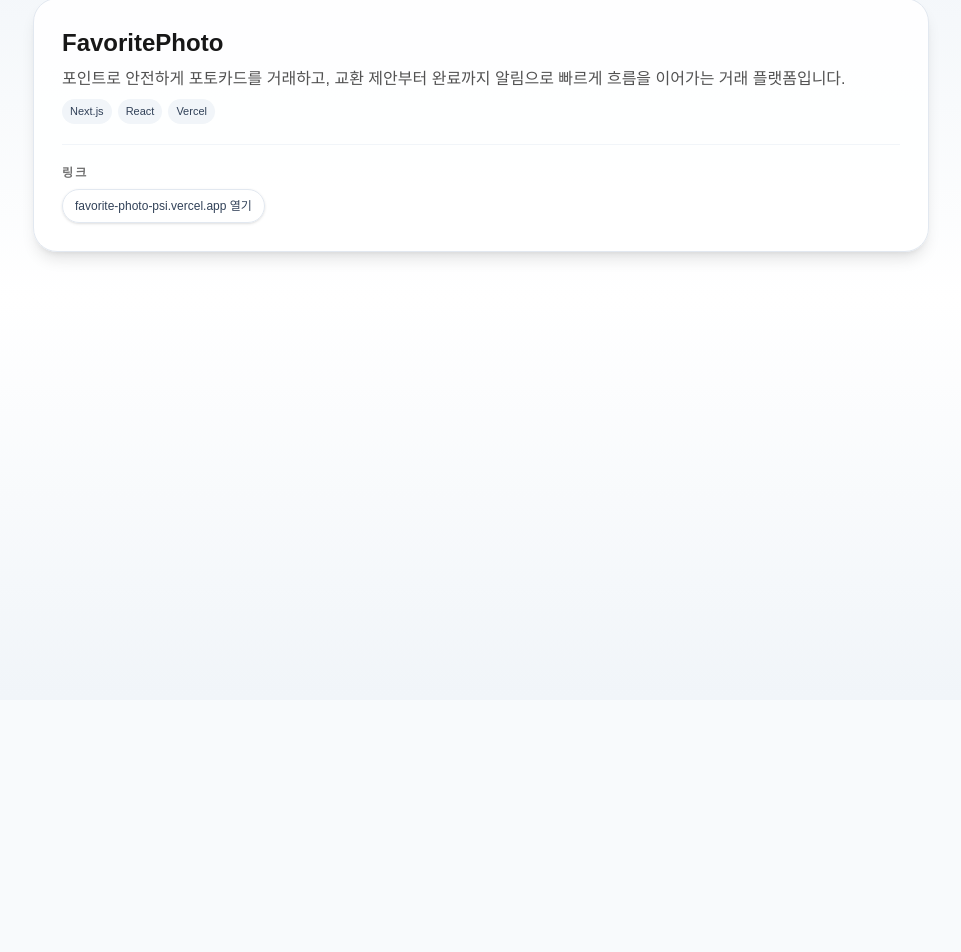
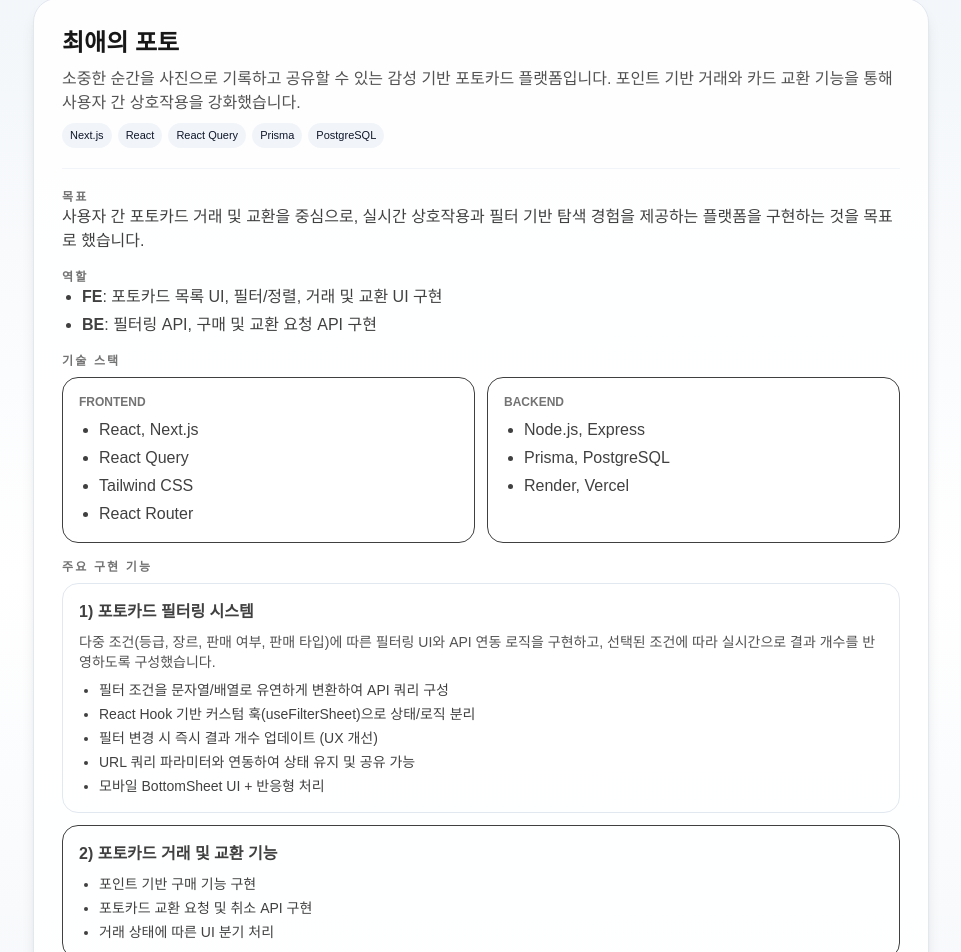
Before and after one commit to wooju01/profile_page, a Next.js app: page /projects/favorite-photo in a window 1280 px wide. Shown: the part 100-1052 px from the top of the page, without its empty margins (159-1120 px from the left). Before the commit the page ends 800 px from the top, so only its background shows below. Built offline with nearby package versions, Linux system fonts and the light colour scheme.

Commit message:
feat: 포토 작성 30%

```diff
--- a/app/projects/favorite-photo/page.tsx
+++ b/app/projects/favorite-photo/page.tsx
@@ -10,6 +10,7 @@ export default function FavoritePhotoPage() {
   return (
     <main className="min-h-screen bg-gradient-to-b from-slate-100 via-white to-slate-100 px-6 py-10 text-foreground dark:from-slate-950 dark:via-slate-900 dark:to-slate-950">
       <div className="mx-auto flex w-full max-w-4xl flex-col gap-6">
+        {/* 상단 */}
         <div className="flex items-center justify-between">
           <Link
             href="/"
@@ -23,27 +24,150 @@ export default function FavoritePhotoPage() {
           </span>
         </div>
 
+        {/* 메인 카드 */}
         <section className="rounded-3xl border border-slate-200 bg-white/90 p-7 shadow-lg dark:border-white/10 dark:bg-slate-950/90">
           <header className="space-y-2 border-b border-slate-100 pb-5 dark:border-slate-800">
             <h1 className="text-xl md:text-2xl font-semibold text-neutral-900 dark:text-neutral-50">
-              FavoritePhoto
+              최애의 포토
             </h1>
+
             <p className="text-sm md:text-base text-neutral-600 dark:text-neutral-300">
-              포인트로 안전하게 포토카드를 거래하고, 교환 제안부터 완료까지 알림으로
-              빠르게 흐름을 이어가는 거래 플랫폼입니다.
+              소중한 순간을 사진으로 기록하고 공유할 수 있는 감성 기반 포토카드
+              플랫폼입니다. 포인트 기반 거래와 카드 교환 기능을 통해 사용자 간
+              상호작용을 강화했습니다.
             </p>
+
             <div className="flex flex-wrap gap-1.5 text-[11px]">
-              <span className="rounded-full bg-slate-100 px-2 py-1 text-slate-700 dark:bg-slate-800 dark:text-slate-200">
+              <span className="rounded-full bg-slate-100 px-2 py-1 dark:bg-slate-800">
                 Next.js
               </span>
-              <span className="rounded-full bg-slate-100 px-2 py-1 text-slate-700 dark:bg-slate-800 dark:text-slate-200">
+              <span className="rounded-full bg-slate-100 px-2 py-1 dark:bg-slate-800">
                 React
               </span>
-              <span className="rounded-full bg-slate-100 px-2 py-1 text-slate-700 dark:bg-slate-800 dark:text-slate-200">
-                Vercel
+              <span className="rounded-full bg-slate-100 px-2 py-1 dark:bg-slate-800">
+                React Query
+              </span>
+              <span className="rounded-full bg-slate-100 px-2 py-1 dark:bg-slate-800">
+                Prisma
+              </span>
+              <span className="rounded-full bg-slate-100 px-2 py-1 dark:bg-slate-800">
+                PostgreSQL
               </span>
             </div>
           </header>
+
+          <div className="mt-5 space-y-4 text-sm md:text-base text-neutral-700 dark:text-neutral-200">
+            {/* 목표 */}
+            <section>
+              <h2 className="text-xs font-semibold uppercase tracking-[0.18em] text-neutral-500">
+                목표
+              </h2>
+              <p>
+                사용자 간 포토카드 거래 및 교환을 중심으로, 실시간 상호작용과
+                필터 기반 탐색 경험을 제공하는 플랫폼을 구현하는 것을 목표로
+                했습니다.
+              </p>
+            </section>
+
+            {/* 역할 */}
+            <section>
+              <h2 className="text-xs font-semibold uppercase tracking-[0.18em] text-neutral-500">
+                역할
+              </h2>
+              <ul className="list-disc pl-5 space-y-1">
+                <li>
+                  <strong>FE</strong>: 포토카드 목록 UI, 필터/정렬, 거래 및 교환
+                  UI 구현
+                </li>
+                <li>
+                  <strong>BE</strong>: 필터링 API, 구매 및 교환 요청 API 구현
+                </li>
+              </ul>
+            </section>
+
+            {/* 기술 스택 */}
+            <section>
+              <h2 className="text-xs font-semibold uppercase tracking-[0.18em] text-neutral-500">
+                기술 스택
+              </h2>
+
+              <div className="grid gap-3 md:grid-cols-2 mt-2">
+                <div className="rounded-2xl border p-4">
+                  <p className="text-xs font-semibold uppercase text-neutral-500">
+                    Frontend
+                  </p>
+                  <ul className="mt-2 list-disc pl-5 space-y-1">
+                    <li>React, Next.js</li>
+                    <li>React Query</li>
+                    <li>Tailwind CSS</li>
+                    <li>React Router</li>
+                  </ul>
+                </div>
+
+                <div className="rounded-2xl border p-4">
+                  <p className="text-xs font-semibold uppercase text-neutral-500">
+                    Backend
+                  </p>
+                  <ul className="mt-2 list-disc pl-5 space-y-1">
+                    <li>Node.js, Express</li>
+                    <li>Prisma, PostgreSQL</li>
+                    <li>Render, Vercel</li>
+                  </ul>
+                </div>
+              </div>
+            </section>
+
+            {/* 주요 구현 기능 */}
+            <section>
+              <h2 className="text-xs font-semibold uppercase tracking-[0.18em] text-neutral-500">
+                주요 구현 기능
+              </h2>
+
+              <div className="space-y-3 mt-2">
+                {/* 필터 */}
+                <div className="rounded-2xl border border-slate-200 bg-white/70 p-4 dark:border-slate-700/70 dark:bg-slate-900/50">
+                  <p className="font-semibold">1) 포토카드 필터링 시스템</p>
+
+                  <p className="mt-2 text-sm text-neutral-600 dark:text-neutral-300">
+                    다중 조건(등급, 장르, 판매 여부, 판매 타입)에 따른 필터링
+                    UI와 API 연동 로직을 구현하고, 선택된 조건에 따라 실시간으로
+                    결과 개수를 반영하도록 구성했습니다.
+                  </p>
+
+                  <ul className="mt-2 list-disc space-y-1 pl-5 text-sm">
+                    <li>
+                      필터 조건을 문자열/배열로 유연하게 변환하여 API 쿼리 구성
+                    </li>
+                    <li>
+                      React Hook 기반 커스텀 훅(useFilterSheet)으로 상태/로직
+                      분리
+                    </li>
+                    <li>필터 변경 시 즉시 결과 개수 업데이트 (UX 개선)</li>
+                    <li>URL 쿼리 파라미터와 연동하여 상태 유지 및 공유 가능</li>
+                    <li>모바일 BottomSheet UI + 반응형 처리</li>
+                  </ul>
+                </div>
+
+                {/* 거래/교환 */}
+                <div className="rounded-2xl border p-4">
+                  <p className="font-semibold">2) 포토카드 거래 및 교환 기능</p>
+                  <ul className="list-disc pl-5 mt-2 space-y-1 text-sm">
+                    <li>포인트 기반 구매 기능 구현</li>
+                    <li>포토카드 교환 요청 및 취소 API 구현</li>
+                    <li>거래 상태에 따른 UI 분기 처리</li>
+                  </ul>
+                </div>
+
+                {/* UI */}
+                <div className="rounded-2xl border p-4">
+                  <p className="font-semibold">3) 구매/교환 통합 UI</p>
+                  <ul className="list-disc pl-5 mt-2 space-y-1 text-sm">
+                    <li>구매와 교환 흐름을 하나의 UI로 통합</li>
+                    <li>상태 기반 버튼 제어 및 사용자 피드백 제공</li>
+                    <li>공통 컴포넌트 설계로 재사용성 향상</li>
+                  </ul>
+                </div>
+              </div>
 
               <div className="mt-5 space-y-4 text-sm md:text-base text-neutral-700 dark:text-neutral-200">
                 <section className="space-y-2">
@@ -62,6 +186,8 @@ export default function FavoritePhotoPage() {
               </div>
             </section>
           </div>
+        </section>
+      </div>
     </main>
   );
 }
```
Lines whose indentation alone changed are shown as unchanged.
